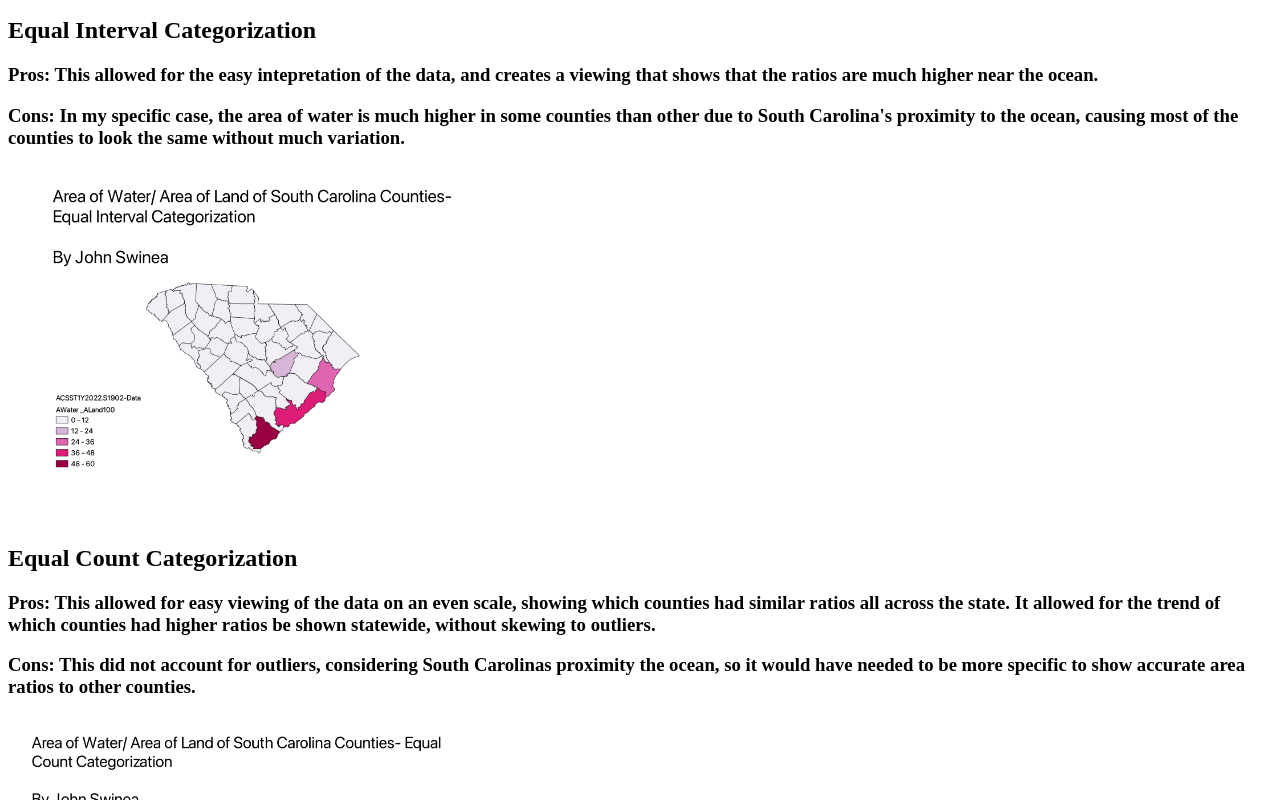
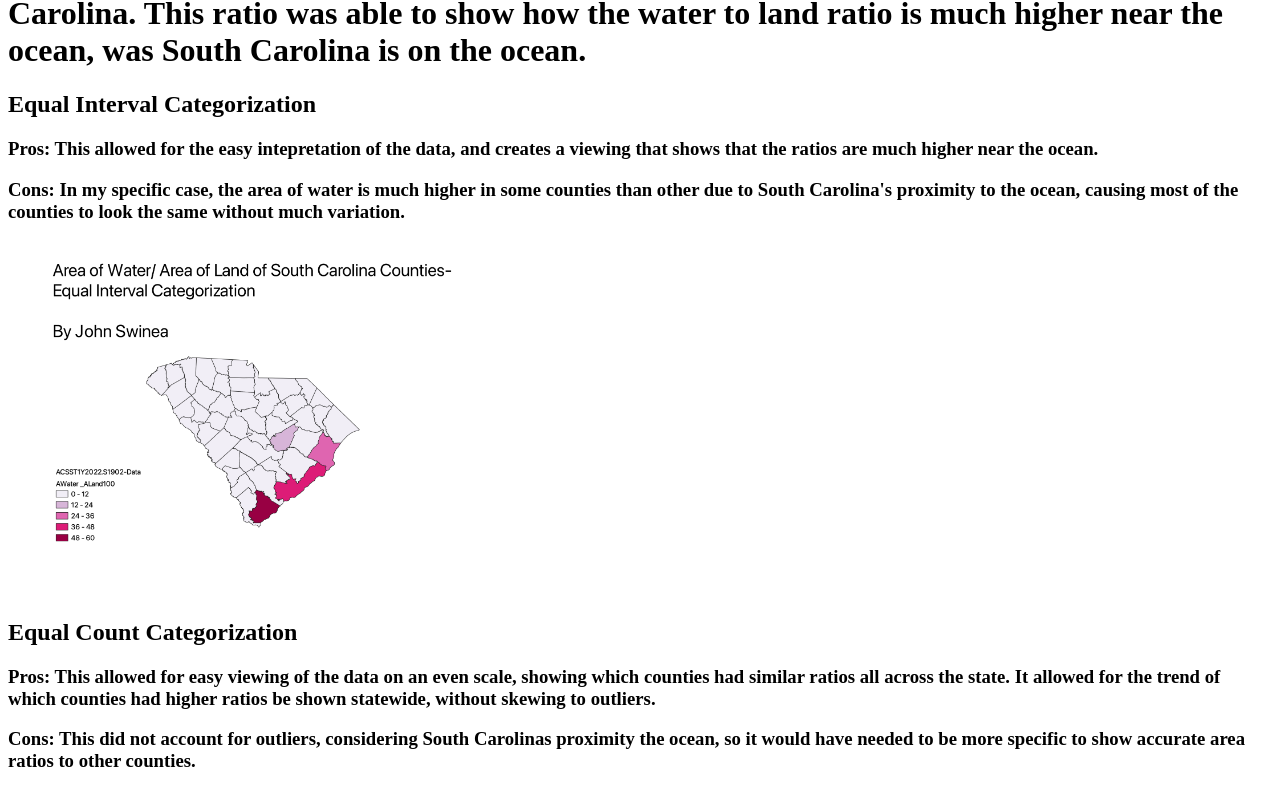
Before and after one commit to johnswinea/homework6part2, a plain HTML site: page mapcategorizations.html in a window 1280 px wide. Shown: the part 63-863 px from the top of the page. Drawn offline with Linux system fonts and the light colour scheme.

Commit message:
more text

```diff
--- a/mapcategorizations.html
+++ b/mapcategorizations.html
@@ -6,7 +6,7 @@
     <title>Document</title>
 </head>
 <body>
-    <h1>In this assignment</h1>
+    <h1>In this assignment I created a ratio of Area of Water/ Area of landof the counties of South Carolina. This ratio was able to show how the water to land ratio is much higher near the ocean, was South Carolina is on the ocean. </h1>
 
     <h2>Equal Interval Categorization</h2>
     <h3>Pros: This allowed for the easy intepretation of the data, and creates a viewing that shows that the ratios are much higher near the ocean.</h3>
```
